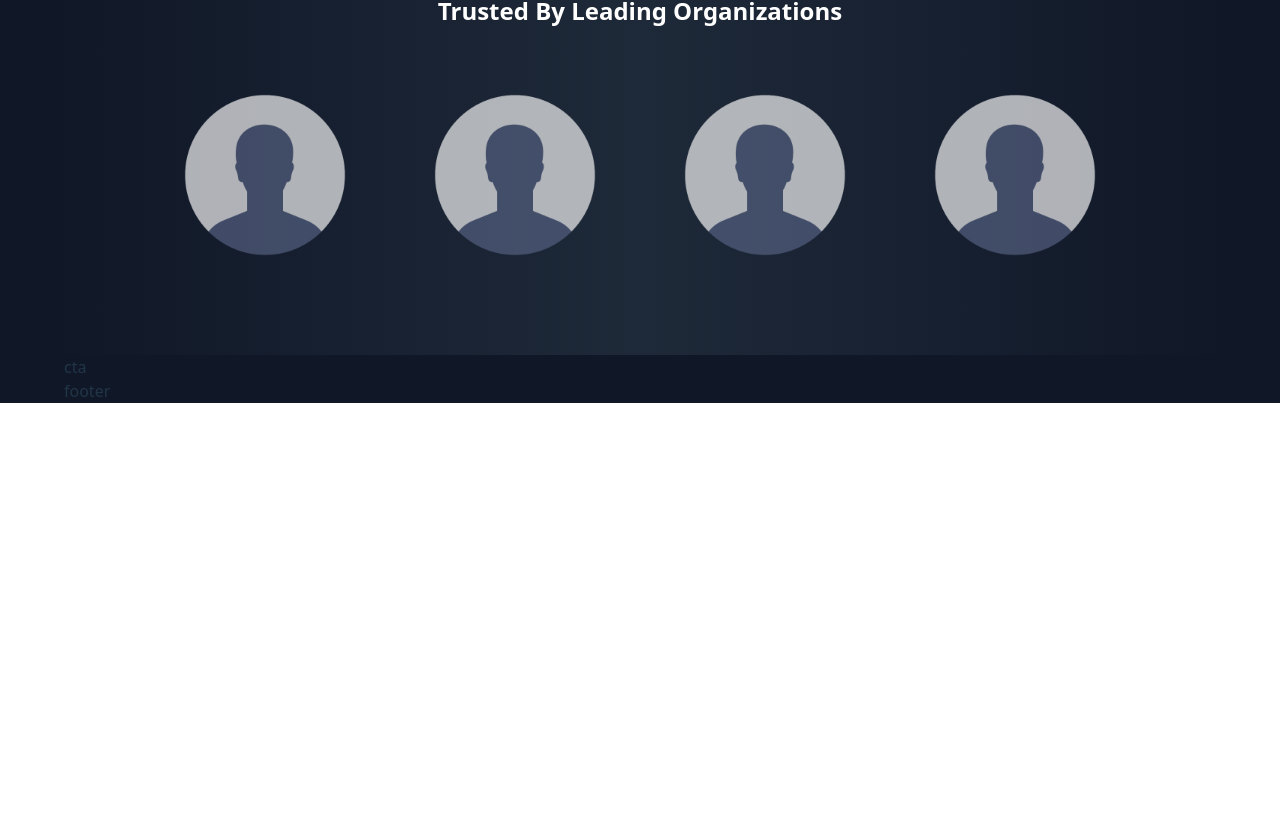
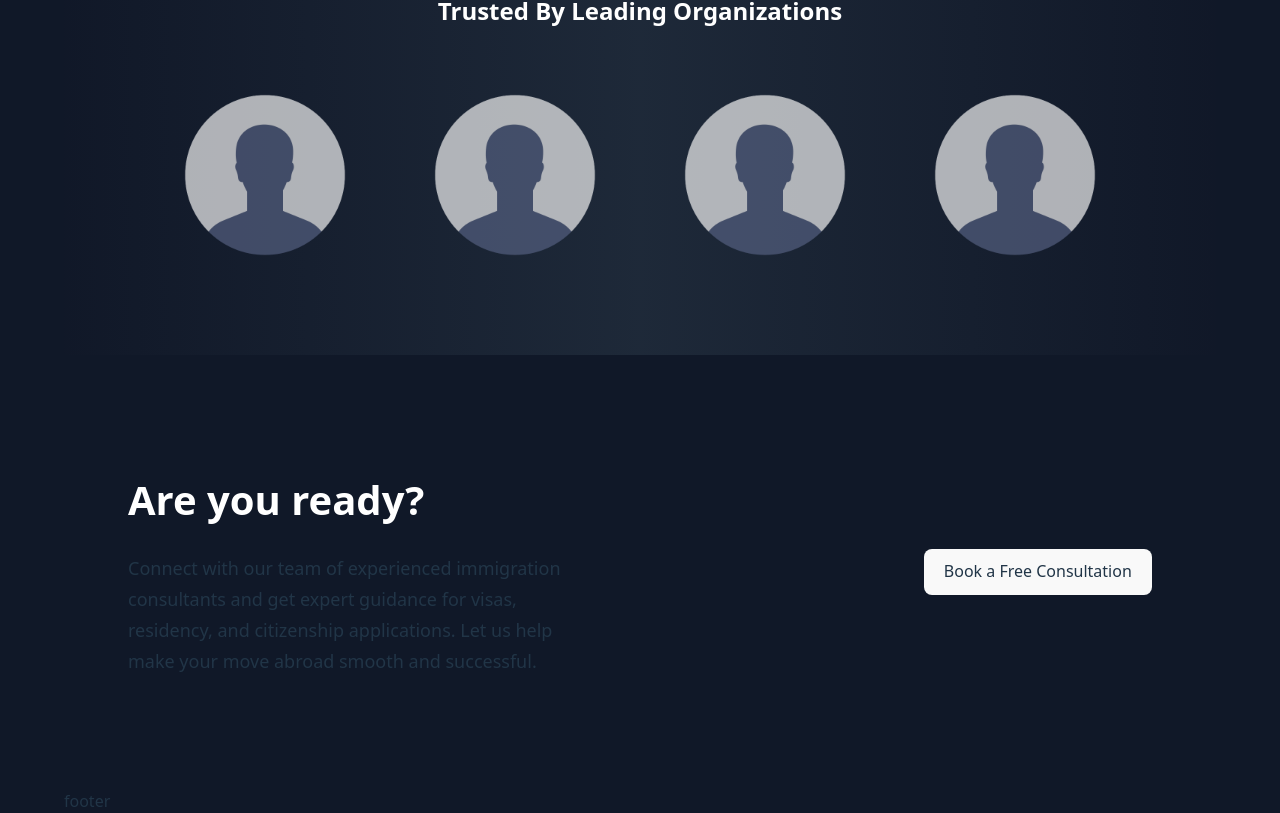
Before and after one commit to mosioc/singlepage-website-immigrio, a React (Vite) app: page / in a window 1280 px wide. Shown: the part 3252-4065 px from the top of the page. Before the commit the page ends 3655 px from the top, so only its background shows below. Built offline with nearby package versions, Linux system fonts and the light colour scheme.

Commit message:
feat: complete development of call-to-action issue #5

```diff
--- a/src/components/CTA.tsx
+++ b/src/components/CTA.tsx
@@ -1,10 +1,35 @@
 import React from 'react';
+import styles from '../style';
 
-interface CTAProps {
-}
+const CTA: React.FC = () => {
+  return (
+    <section
+      id="contact"
+      className={`${styles.flexCenter} ${styles.marginY} ${styles.padding} sm:flex-row flex-col bg-black-gradient-2 rounded-[20px] box-shadow`}
+    >
+      {/* left side */}
+      <div className="flex-1 flex flex-col">
+        <h2 className={styles.heading2}>
+          Are you <span className="text-gradient">ready?</span>
+        </h2>
+        <p className={`${styles.paragraph} max-w-[470px] mt-5`}>
+          Connect with our team of experienced immigration consultants and get expert guidance for
+          visas, residency, and citizenship applications. Let us help make your move abroad smooth
+          and successful.
+        </p>
+      </div>
 
-const CTA: React.FC<CTAProps> = () => {
-  return <div>cta</div>;
+      {/* right side */}
+      <div className={`${styles.flexCenter} sm:ml-10 ml-0 sm:mt-0 mt-10`}>
+        <button
+          type="button"
+          className="py-4 px-8 bg-blue-gradient font-poppins font-medium text-lg text-primary rounded-lg outline-none hover:scale-105 transition-transform"
+        >
+          Book a Free Consultation
+        </button>
+      </div>
+    </section>
+  );
 };
 
 export default CTA;
```
